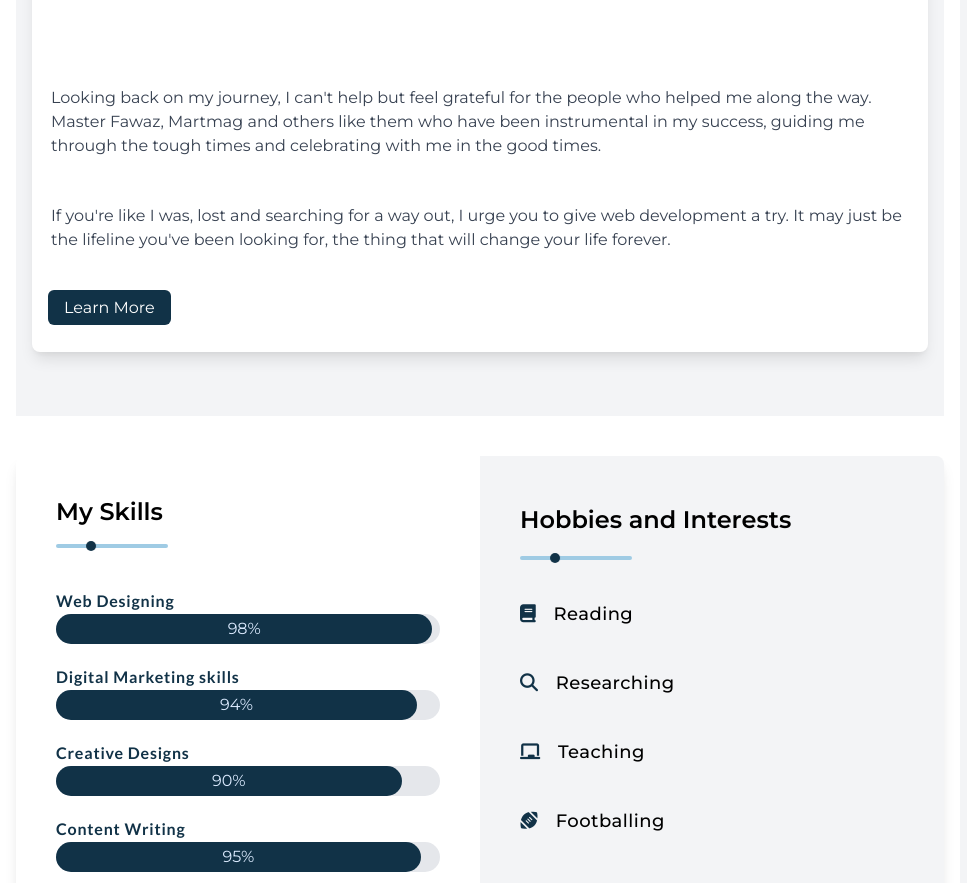
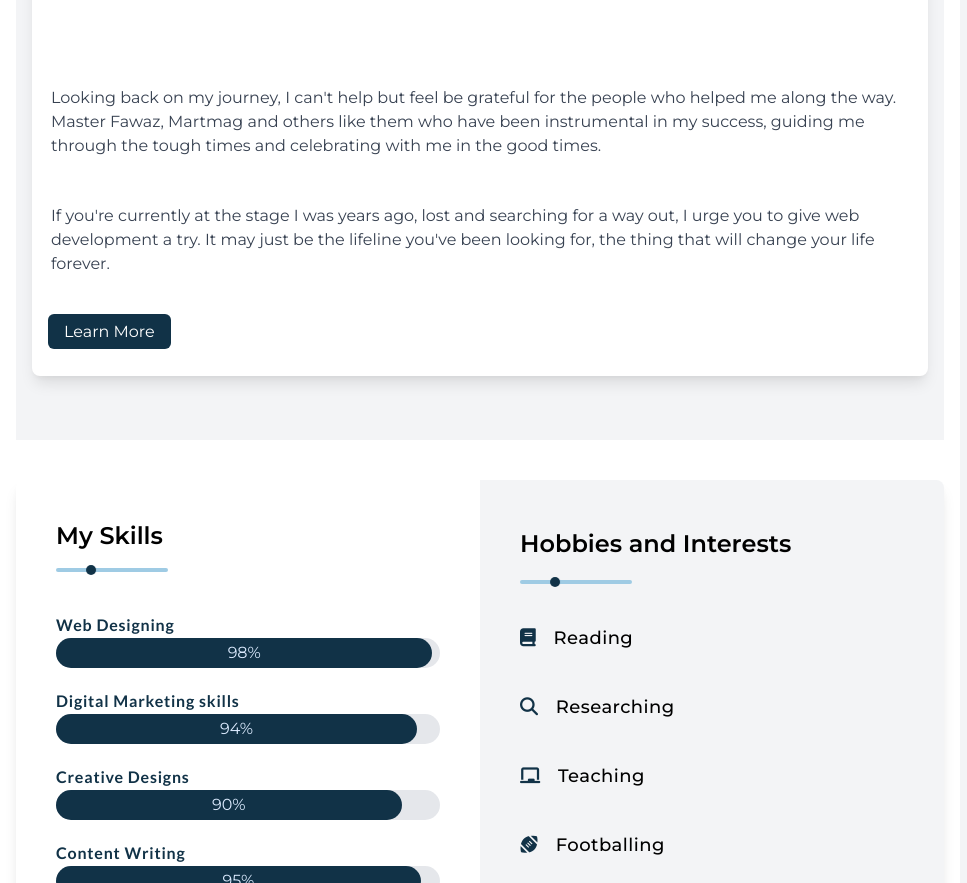
Before and after one commit to drisaden/drisaden.github.io, a plain HTML site: page index.html in a window 1280 px wide. Shown: the part 2858-3741 px from the top of the page, without its empty margins (0-967 px from the left). Drawn offline with nearby package versions, Linux system fonts and the light colour scheme; no server answers; animation ran at ten frames a second.

Commit message:
changes made

```diff
--- a/index.html
+++ b/index.html
@@ -221,11 +221,11 @@ And the best part? It wasn't just about the money. It has also been a source of
                                 <p class="text-gray-700 mb-10 text-base tx-base tx-base">Looking back on my journey, I
                                     can't help but
                                     feel
-                                    grateful for the people who helped me along the way. Master Fawaz, Martmag and others like
+                                    be grateful for the people who helped me along the way. Master Fawaz, Martmag and others like
                                     them who have been instrumental in my success, guiding me through the tough times and
                                     celebrating with me in the good times.
                                 </p>
-                                <p class="text-gray-700 mb-10 text-base tx-base tx-base">If you're like I was, lost and
+                                <p class="text-gray-700 mb-10 text-base tx-base tx-base">If you're currently at the stage I was years ago, lost and
                                     searching for a
                                     way out, I
                                     urge you to give web development a try. It may just be the lifeline you've been
```
